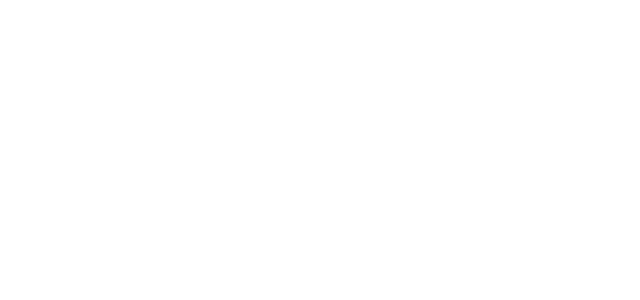
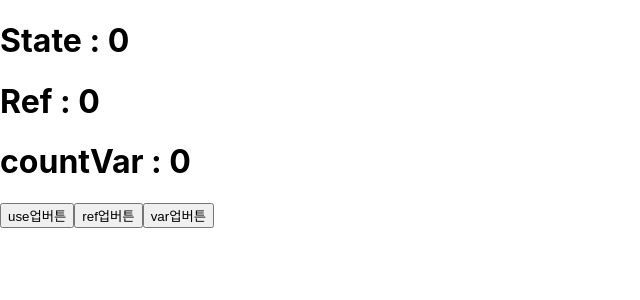
Before and after one commit to sni424/study-useContext, a React (Create React App) app: page /useref in a window 1280 px wide. Before the commit this address had no page. Shown: the top 300 px of the page, without its empty margins (0-640 px from the left). Built offline with nearby package versions, Linux system fonts and the light colour scheme.

Commit message:
useRef기초 렌더링 공부

```diff
--- a/src/App.jsx
+++ b/src/App.jsx
@@ -1,16 +1,20 @@
 import { Route, Routes } from "react-router-dom";
 
 import Main from "./Pages/Main";
+import TodoList from "./Pages/TodoList";
 import UseContextStudy from "./Pages/UseContext";
 import DarkPage from "./Pages/UseContext/DarkPage";
+import UseRefStudy from "./Pages/UseRef";
 
 const App = () => {
     return (
         <div>
             <Routes>
                 <Route path="/" element={<Main />} />
-                <Route path="/context" element={<UseContextStudy />} />
-                <Route path="/dark" element={<DarkPage />} />
+                <Route path="context" element={<UseContextStudy />} />
+                <Route path="dark" element={<DarkPage />} />
+                <Route path="todo" element={<TodoList />} />
+                <Route path="useref" element={<UseRefStudy />} />
             </Routes>
         </div>
     );
--- /dev/null
+++ b/src/Pages/TodoList/index.jsx
@@ -0,0 +1,11 @@
+import React from "react";
+
+const TodoList = () => {
+    return (
+        <div>
+            <h1>hello</h1>
+        </div>
+    );
+};
+
+export default TodoList;
--- /dev/null
+++ b/src/Pages/UseRef/index.jsx
@@ -0,0 +1,37 @@
+import React, { useState, useRef, useEffect } from "react";
+
+const UseRefStudy = () => {
+    const [count, setCount] = useState(0);
+    const [render, setRender] = useState(0);
+    const countRef = useRef(0);
+    const countVar = 0;
+
+    const changeState = () => {
+        setCount(count + 1);
+    };
+    const changeRef = () => {
+        countRef.current = countRef.current + 1;
+    };
+
+    const changeVar = () => {
+        countVar = countVar + 1;
+    };
+
+    useEffect(() => {
+        setRender(render + 1);
+        console.log("렌더링", render);
+    }, []);
+
+    return (
+        <div>
+            <h1>State : {count}</h1>
+            <h1>Ref : {countRef.current}</h1>
+            <h1>countVar : {countVar}</h1>
+            <button onClick={changeState}>use업버튼</button>
+            <button onClick={changeRef}>ref업버튼</button>
+            <button onClick={changeVar}>var업버튼</button>
+        </div>
+    );
+};
+
+export default UseRefStudy;
--- /dev/null
+++ b/src/Pages/UseRef/style.js
@@ -0,0 +1 @@
+import styled from "styled-components";
```
